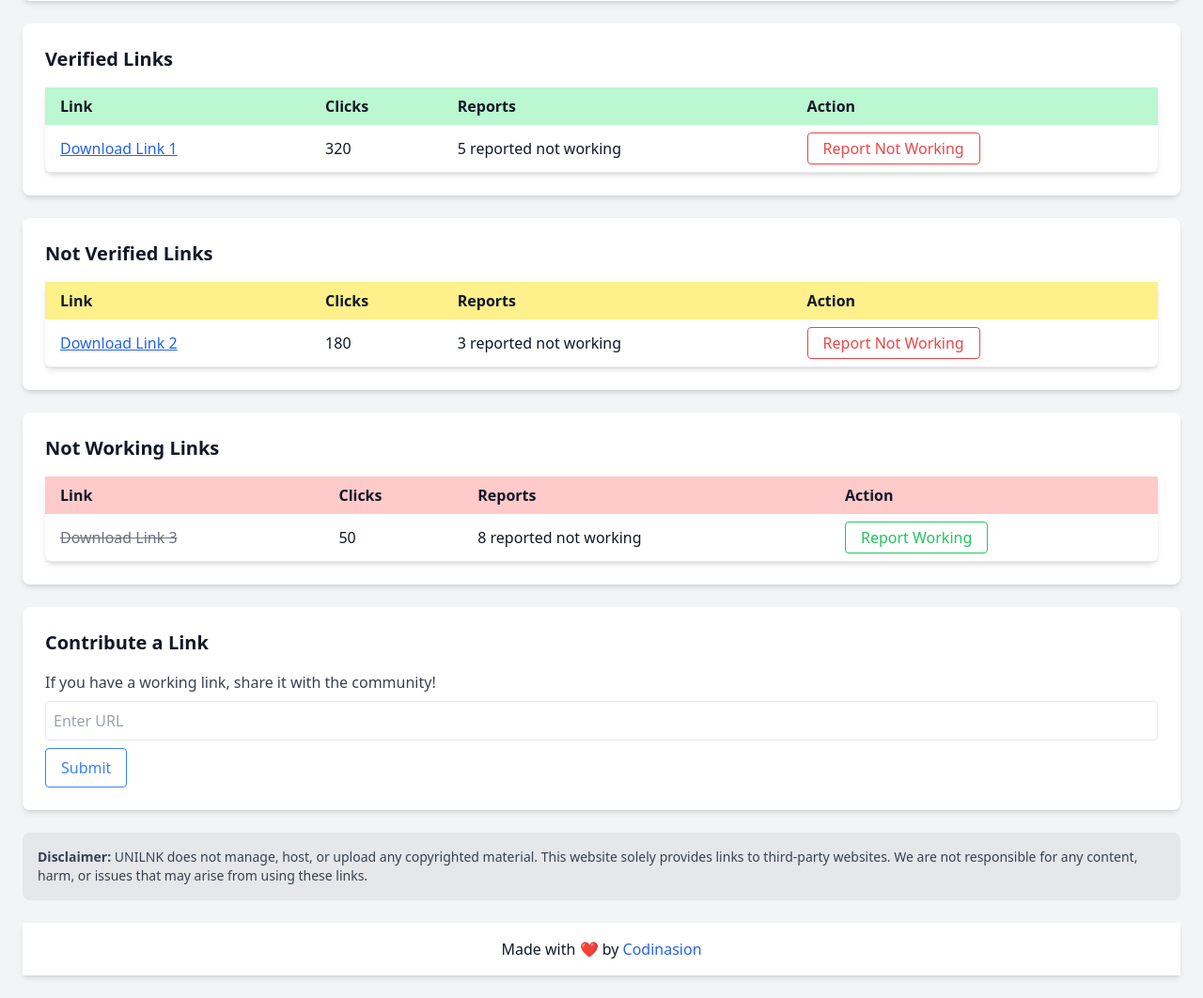
After one commit to codinasion/unilnk, a Django app: page /item/1/ in a window 1280 px wide. The commit adds this page. Shown: the part 415-1477 px from the top of the page at 94% size. Run offline with Django 5.2, Linux system fonts and the light colour scheme.

Commit message:
Add ItemView and item template; update URL routing and home page links

```diff
--- a/main/urls.py
+++ b/main/urls.py
@@ -1,9 +1,10 @@
 from django.urls import path
-from .views import HomeView, CategoriesView, SearchView, CategoryItemsView
+from .views import HomeView, CategoriesView, SearchView, CategoryItemsView, ItemView
 
 urlpatterns = [
     path("", HomeView.as_view(), name="home"),
     path("categories/", CategoriesView.as_view(), name="categories"),
     path("search/", SearchView.as_view(), name="search"),
     path("category/<str:category_str>/", CategoryItemsView.as_view(), name="category_items"),
+    path("item/<slug:item_slug>/", ItemView.as_view(), name="item"),
 ]
--- a/main/views.py
+++ b/main/views.py
@@ -18,3 +18,7 @@ class CategoryItemsView(View):
 class SearchView(View):
     def get(self, request):
         return render(request, "search.html")
+
+class ItemView(View):
+    def get(self, request, item_slug):
+        return render(request, "item.html")
--- /dev/null
+++ b/templates/item.html
@@ -0,0 +1,105 @@
+{% extends "base.html" %}
+{% block title %}
+    Categories | {{ block.super }}
+{% endblock title %}
+{% block content %}
+    <!-- Item Details Section -->
+    <div class="bg-white p-6 shadow-md rounded-lg mb-6 flex items-center">
+        <img src="item-image.jpg"
+             alt="Item Image"
+             class="w-1/3 h-64 object-cover rounded-lg">
+        <div class="ml-6">
+            <h2 class="text-2xl font-semibold">Item Title</h2>
+            <p class="text-gray-700 mt-2">
+                This is a brief description of the item. It provides details about what the item is and why users might find it useful.
+            </p>
+        </div>
+    </div>
+    <!-- Verified Links Section -->
+    <div class="bg-white p-6 shadow-md rounded-lg mb-6">
+        <h3 class="text-xl font-semibold mb-4">Verified Links</h3>
+        <table class="min-w-full bg-white shadow-md rounded-lg">
+            <thead class="bg-green-200">
+                <tr>
+                    <th class="py-2 px-4 text-left">Link</th>
+                    <th class="py-2 px-4 text-left">Clicks</th>
+                    <th class="py-2 px-4 text-left">Reports</th>
+                    <th class="py-2 px-4 text-left">Action</th>
+                </tr>
+            </thead>
+            <tbody>
+                <tr class="border-b">
+                    <td class="py-2 px-4">
+                        <a href="#" class="text-blue-600 underline">Download Link 1</a>
+                    </td>
+                    <td class="py-2 px-4">320</td>
+                    <td class="py-2 px-4">5 reported not working</td>
+                    <td class="py-2 px-4">
+                        <button class="border border-red-500 text-red-500 px-4 py-1 rounded hover:bg-red-100">Report Not Working</button>
+                    </td>
+                </tr>
+            </tbody>
+        </table>
+    </div>
+    <!-- Not Verified Links Section -->
+    <div class="bg-white p-6 shadow-md rounded-lg mb-6">
+        <h3 class="text-xl font-semibold mb-4">Not Verified Links</h3>
+        <table class="min-w-full bg-white shadow-md rounded-lg">
+            <thead class="bg-yellow-200">
+                <tr>
+                    <th class="py-2 px-4 text-left">Link</th>
+                    <th class="py-2 px-4 text-left">Clicks</th>
+                    <th class="py-2 px-4 text-left">Reports</th>
+                    <th class="py-2 px-4 text-left">Action</th>
+                </tr>
+            </thead>
+            <tbody>
+                <tr class="border-b">
+                    <td class="py-2 px-4">
+                        <a href="#" class="text-blue-600 underline">Download Link 2</a>
+                    </td>
+                    <td class="py-2 px-4">180</td>
+                    <td class="py-2 px-4">3 reported not working</td>
+                    <td class="py-2 px-4">
+                        <button class="border border-red-500 text-red-500 px-4 py-1 rounded hover:bg-red-100">Report Not Working</button>
+                    </td>
+                </tr>
+            </tbody>
+        </table>
+    </div>
+    <!-- Not Working Links Section -->
+    <div class="bg-white p-6 shadow-md rounded-lg mb-6">
+        <h3 class="text-xl font-semibold mb-4">Not Working Links</h3>
+        <table class="min-w-full bg-white shadow-md rounded-lg">
+            <thead class="bg-red-200">
+                <tr>
+                    <th class="py-2 px-4 text-left">Link</th>
+                    <th class="py-2 px-4 text-left">Clicks</th>
+                    <th class="py-2 px-4 text-left">Reports</th>
+                    <th class="py-2 px-4 text-left">Action</th>
+                </tr>
+            </thead>
+            <tbody>
+                <tr class="border-b">
+                    <td class="py-2 px-4">
+                        <a href="#" class="text-gray-500 line-through">Download Link 3</a>
+                    </td>
+                    <td class="py-2 px-4">50</td>
+                    <td class="py-2 px-4">8 reported not working</td>
+                    <td class="py-2 px-4">
+                        <button class="border border-green-500 text-green-500 px-4 py-1 rounded hover:bg-green-100">Report Working</button>
+                    </td>
+                </tr>
+            </tbody>
+        </table>
+    </div>
+    <!-- User Contributions Section -->
+    <div class="bg-white p-6 shadow-md rounded-lg">
+        <h3 class="text-xl font-semibold mb-4">Contribute a Link</h3>
+        <p class="text-gray-700 mb-2">If you have a working link, share it with the community!</p>
+        <input type="text"
+               placeholder="Enter URL"
+               class="w-full p-2 border rounded mb-2">
+        <button class="border border-blue-500 text-blue-500 px-4 py-2 rounded hover:bg-blue-100">Submit</button>
+    </div>
+{% endblock content %}
```
Also changed, not shown: templates/dummy/item.html (deleted, +0 -121 lines), templates/home.html (+9 -1 lines).
